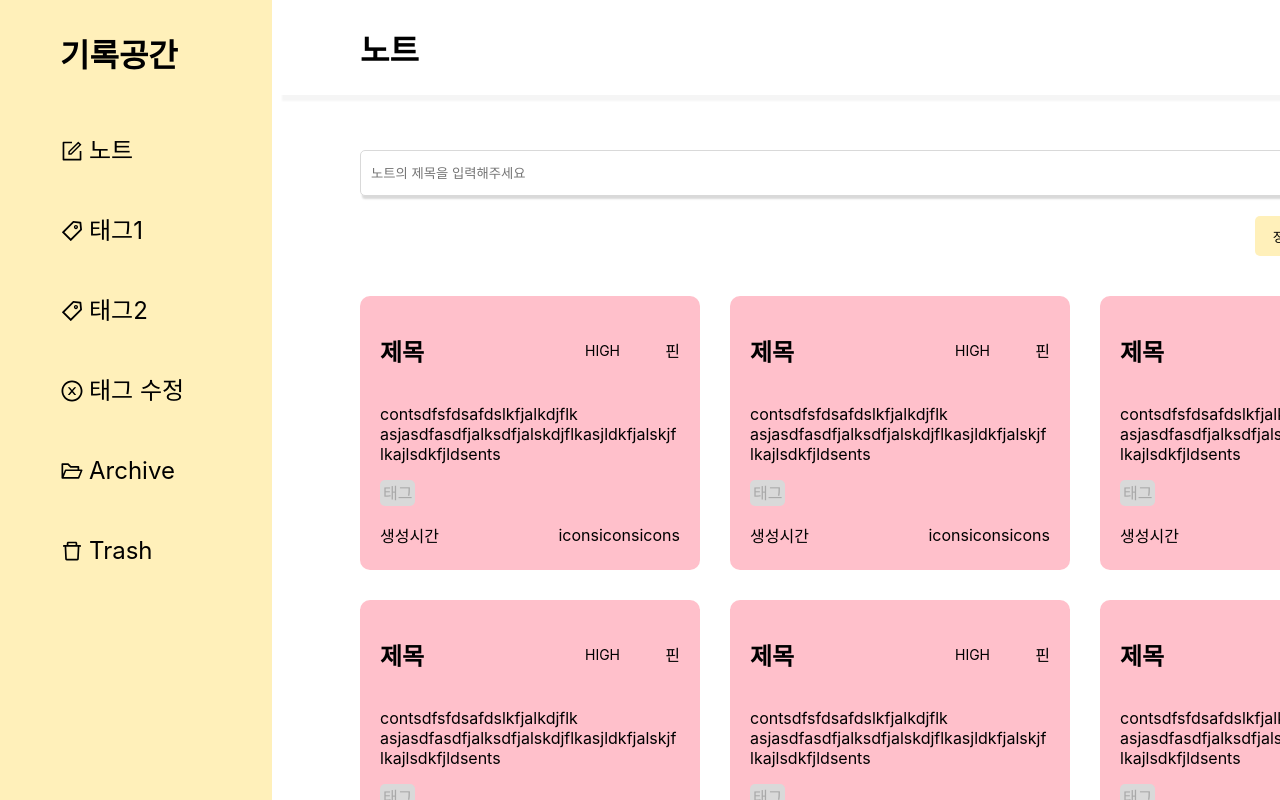
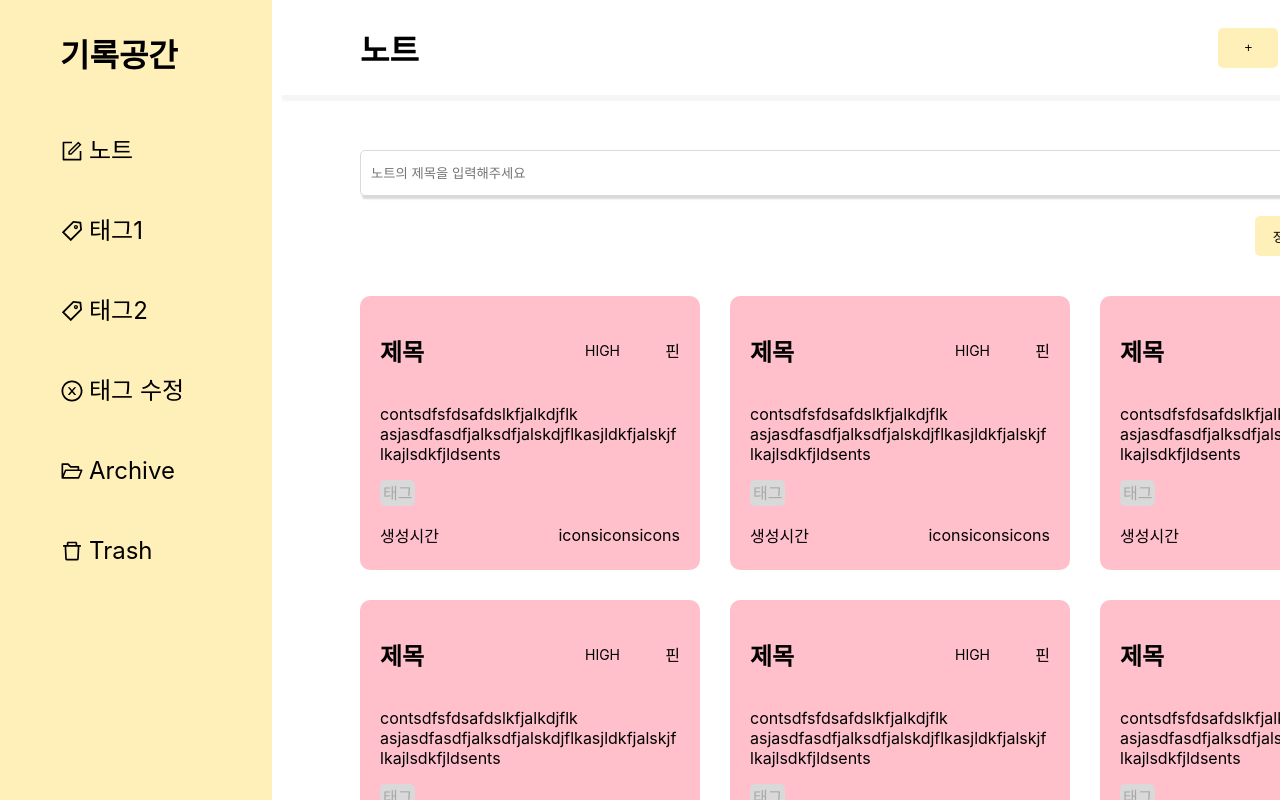
Before and after one commit to naringst/mind-store, a React (Create React App) app: page / in a window 1280 px wide. Built offline with nearby package versions, Linux system fonts and the light colour scheme.

Commit message:
fix : 헤더 너비 수정

```diff
--- a/src/components/Layout/Header.tsx
+++ b/src/components/Layout/Header.tsx
@@ -23,7 +23,7 @@ export default function Header({ openModal }: any) {
 const StyledHeader = styled.header`
   padding-top: 10px;
   height: 75px;
-  width: 95%;
+  width: 78%;
   padding: 10px 0 10px 80px;
   margin: 0 100px 0 0;
   grid-area: Header;
```
